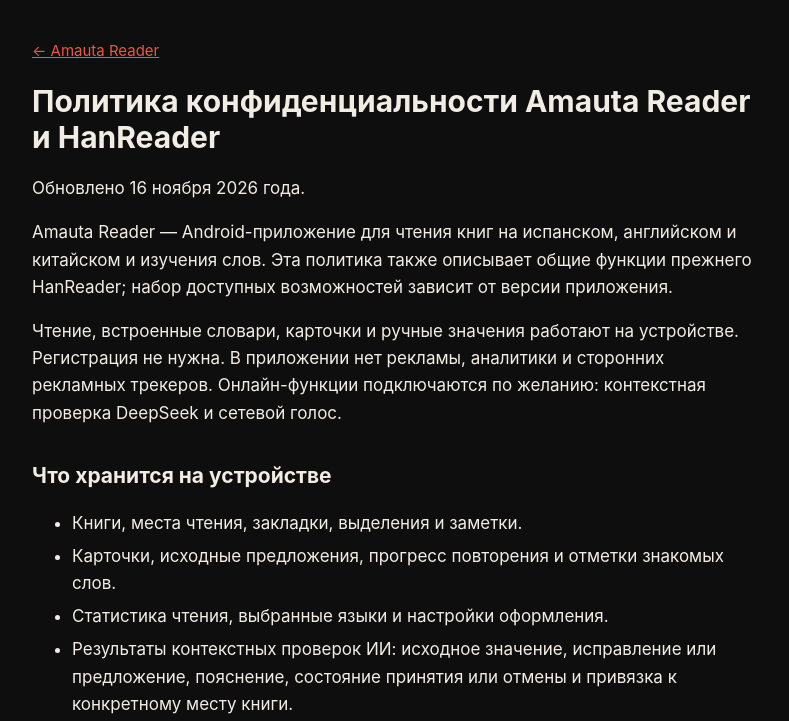
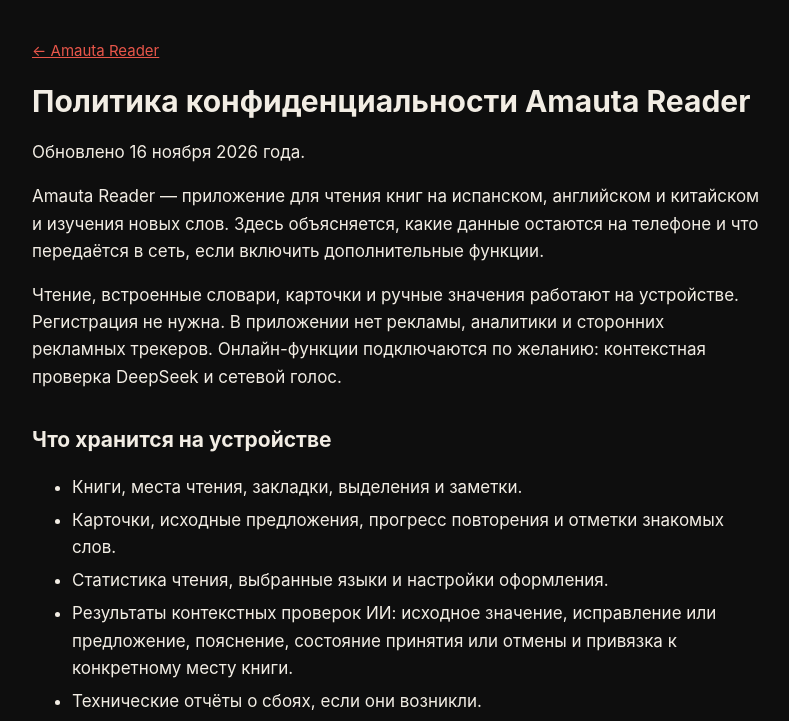
Before and after one commit to boikot5225-afk/HanReader, a plain HTML site: page docs/privacy.html in a window 1280 px wide. Shown: the top 721 px of the page, without its empty margins (244-1033 px from the left). Drawn offline with Linux system fonts and the light colour scheme.

Commit message:
docs: improve Russian copy and remove legacy branding (privacy.html)

```diff
--- a/docs/privacy.html
+++ b/docs/privacy.html
@@ -1,6 +1,6 @@
 <!doctype html>
 <html lang="ru"><head><meta charset="utf-8"><meta name="viewport" content="width=device-width, initial-scale=1">
-<title>Конфиденциальность — Amauta Reader и HanReader</title><link rel="icon" href="img/amauta-icon.png"><style>
+<title>Конфиденциальность — Amauta Reader</title><link rel="icon" href="img/amauta-icon.png"><style>
 :root { --bg:#0e0e0e; --surface:#181818; --border:#2a2a2a; --text:#f2ede4; --muted:#a39d93; --accent:#e8564a; }
 * { box-sizing: border-box; }
 body { margin:0; background:var(--bg); color:var(--text); font:17px/1.6 -apple-system,"Segoe UI",Roboto,Arial,sans-serif; overflow-wrap:anywhere; }
@@ -10,9 +10,9 @@ h1 { font-size:clamp(26px,6vw,30px); line-height:1.2; } h2 { font-size:21px; mar
 li { margin:6px 0; } .back { font-size:15px; }
 </style></head>
 <body><div class="wrap"><p class="back"><a href="./">← Amauta Reader</a></p>
-<h1>Политика конфиденциальности Amauta Reader и HanReader</h1>
+<h1>Политика конфиденциальности Amauta Reader</h1>
 <p>Обновлено 16 ноября 2026 года.</p>
-<p>Amauta Reader — Android-приложение для чтения книг на испанском, английском и китайском и изучения слов. Эта политика также описывает общие функции прежнего HanReader; набор доступных возможностей зависит от версии приложения.</p>
+<p>Amauta Reader — приложение для чтения книг на испанском, английском и китайском и изучения новых слов. Здесь объясняется, какие данные остаются на телефоне и что передаётся в сеть, если включить дополнительные функции.</p>
 <p>Чтение, встроенные словари, карточки и ручные значения работают на устройстве. Регистрация не нужна. В приложении нет рекламы, аналитики и сторонних рекламных трекеров. Онлайн-функции подключаются по желанию: контекстная проверка DeepSeek и сетевой голос.</p>
 <h2>Что хранится на устройстве</h2>
 <ul>
@@ -42,7 +42,7 @@ li { margin:6px 0; } .back { font-size:15px; }
 </ul>
 <h2>Удаление и перенос</h2>
 <p>API-ключ удаляется в разделе «Контекстный ИИ». Там же можно очистить кеш или удалить все ИИ-результаты. Удаление книги удаляет связанные с ней ИИ-проверки.</p>
-<p>Все локальные данные удаляются при удалении приложения или через «Настройки Android → Приложения → Amauta Reader / HanReader → Очистить данные». Отдельно сохранённые архивы, системные резервные копии и данные, уже переданные стороннему провайдеру, управляются соответствующим сервисом и его настройками.</p>
+<p>Все локальные данные можно удалить вместе с приложением или через «Настройки Android → Приложения → Amauta Reader → Очистить данные». Отдельно сохранённые архивы, системные резервные копии и данные, уже переданные стороннему провайдеру, управляются соответствующим сервисом и его настройками.</p>
 <h2>Сайт проекта</h2>
 <p>Сайт размещён на GitHub Pages. GitHub обрабатывает технические сведения посещений по своей политике: <a href="https://docs.github.com/en/site-policy/privacy-policies/github-general-privacy-statement">https://docs.github.com/en/site-policy/privacy-policies/github-general-privacy-statement</a>. На сайте нет форм регистрации, рекламных трекеров или сторонних счётчиков. Ссылки на почту, Telegram, GitHub и сервисы загрузки открывают соответствующие внешние сервисы.</p>
 <h2>Изменения политики</h2>
```
